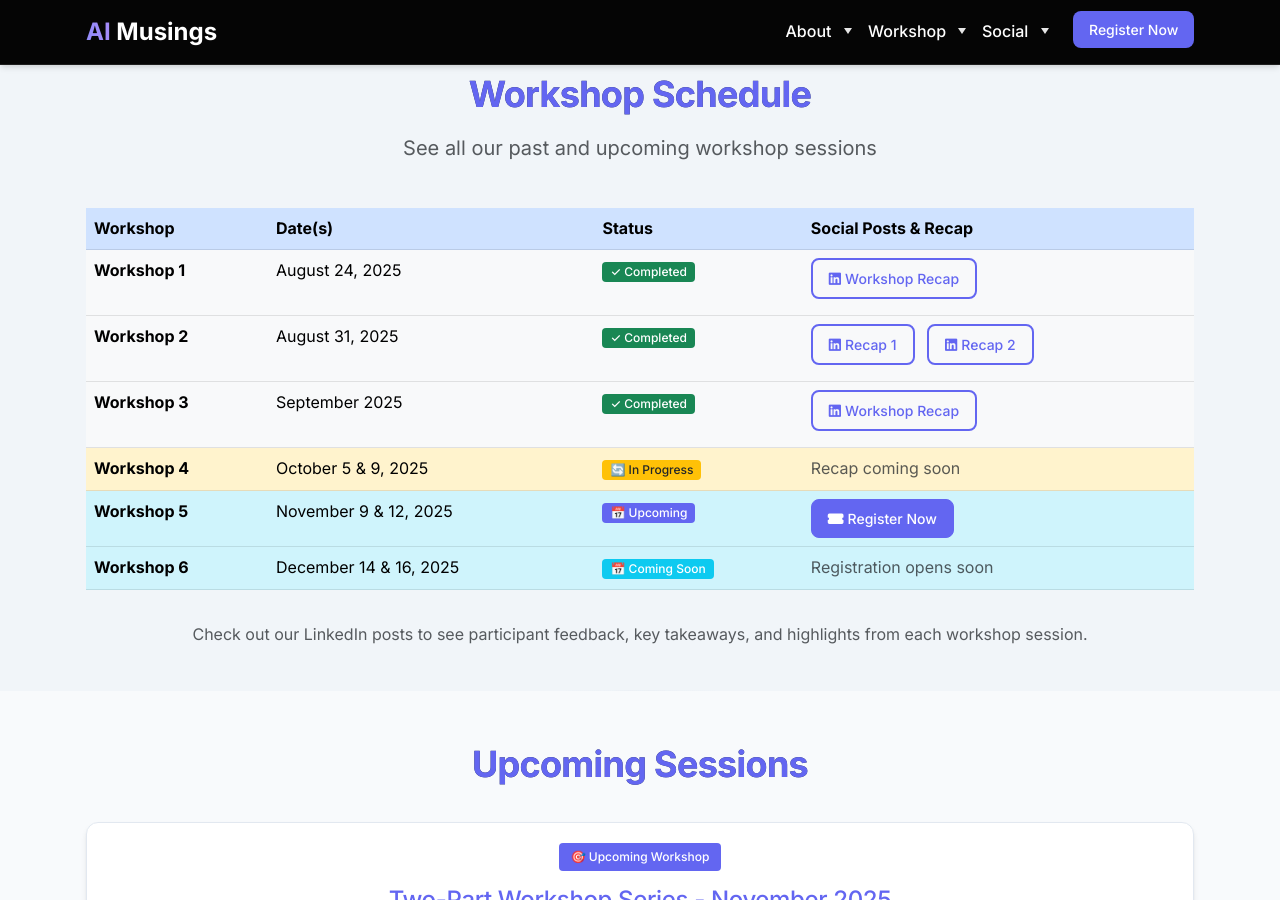
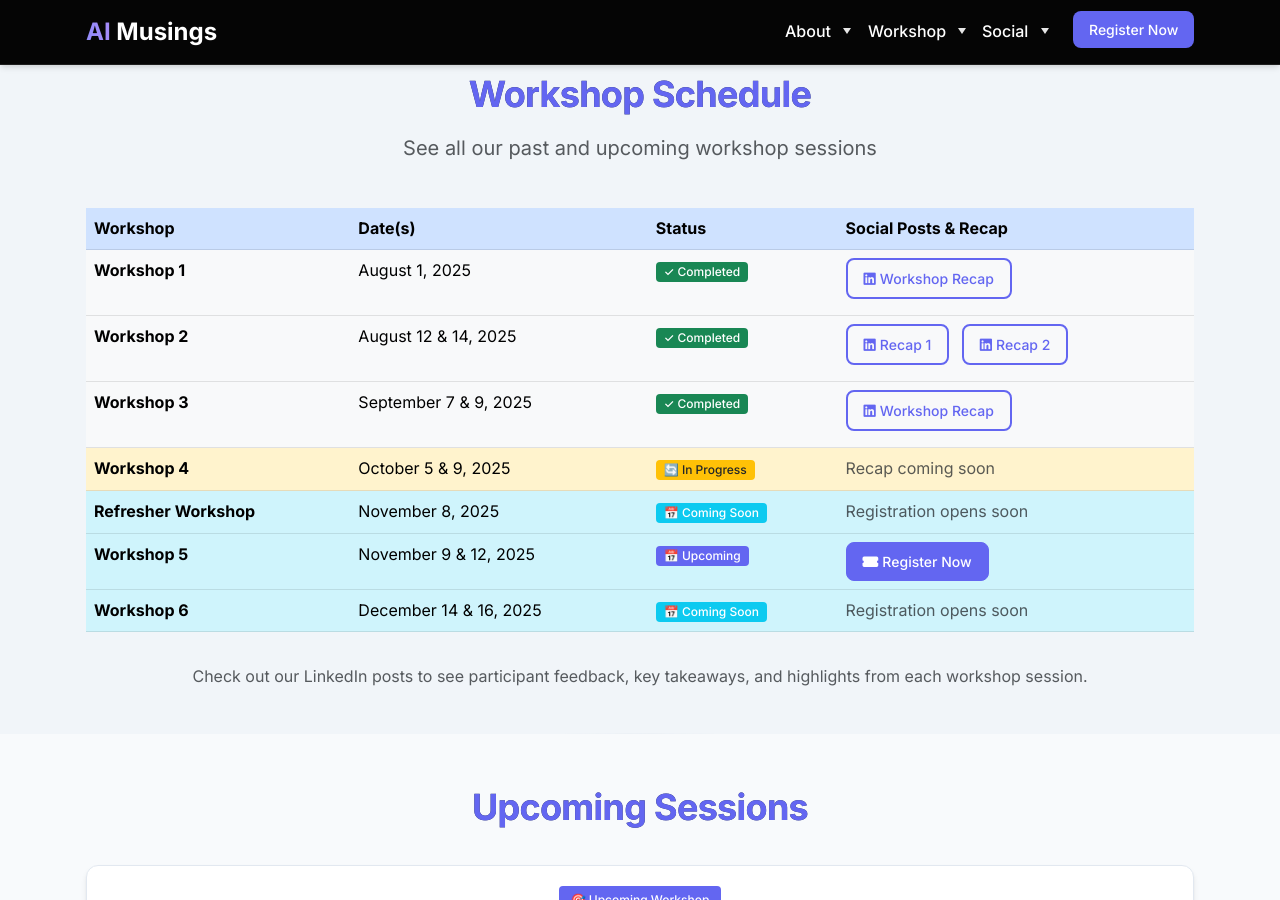
Before and after one commit to pulsarventures/aimusings.site, a Jekyll site: the page built from index.html, in a window 1280 px wide and 900 px high, scrolled down 10626 px. Built offline with Jekyll 4.4.1, drawn with Linux system fonts in a browser that asks for light colours; the list of posts is cut into pages by our own code.

Commit message:
Update workshop schedule dates and add Refresher Workshop
- Updated Workshop 1 date to August 1, 2025
- Updated Workshop 2 dates to August 12 & 14, 2025
- Updated Workshop 3 dates to September 7 & 9, 2025
- Added Refresher Workshop for November 8, 2025

🤖 Generated with [Claude Code](https://claude.com/claude-code)

Co-Authored-By: Claude <noreply@anthropic.com>

```diff
--- a/index.html
+++ b/index.html
@@ -935,7 +935,7 @@ title: "Accelerate Your AI Game: Learn, Apply, Build in One Immersive Session"
                         <tbody>
                             <tr class="table-light">
                                 <td><strong>Workshop 1</strong></td>
-                                <td>August 24, 2025</td>
+                                <td>August 1, 2025</td>
                                 <td><span class="badge bg-success">✓ Completed</span></td>
                                 <td>
                                     <a href="https://www.linkedin.com/feed/update/urn:li:activity:7358135825819205634/" target="_blank" class="btn btn-sm btn-outline-primary me-2 mb-2">
@@ -945,7 +945,7 @@ title: "Accelerate Your AI Game: Learn, Apply, Build in One Immersive Session"
                             </tr>
                             <tr class="table-light">
                                 <td><strong>Workshop 2</strong></td>
-                                <td>August 31, 2025</td>
+                                <td>August 12 & 14, 2025</td>
                                 <td><span class="badge bg-success">✓ Completed</span></td>
                                 <td>
                                     <a href="https://www.linkedin.com/feed/update/urn:li:activity:7363985175409483776/" target="_blank" class="btn btn-sm btn-outline-primary me-2 mb-2">
@@ -958,7 +958,7 @@ title: "Accelerate Your AI Game: Learn, Apply, Build in One Immersive Session"
                             </tr>
                             <tr class="table-light">
                                 <td><strong>Workshop 3</strong></td>
-                                <td>September 2025</td>
+                                <td>September 7 & 9, 2025</td>
                                 <td><span class="badge bg-success">✓ Completed</span></td>
                                 <td>
                                     <a href="https://www.linkedin.com/posts/sree-pradhip_aifirstmindset-ainativetools-aimusings-activity-7371681894704361472-Z29c?utm_source=share&utm_medium=member_desktop&rcm=ACoAAAA__8QBtA7Sogg5gQXQAj-yp2YW5jz5cJc" target="_blank" class="btn btn-sm btn-outline-primary mb-2">
@@ -971,6 +971,12 @@ title: "Accelerate Your AI Game: Learn, Apply, Build in One Immersive Session"
                                 <td>October 5 & 9, 2025</td>
                                 <td><span class="badge bg-warning text-dark">🔄 In Progress</span></td>
                                 <td><span class="text-muted">Recap coming soon</span></td>
+                            </tr>
+                            <tr class="table-info">
+                                <td><strong>Refresher Workshop</strong></td>
+                                <td>November 8, 2025</td>
+                                <td><span class="badge bg-info">📅 Coming Soon</span></td>
+                                <td><span class="text-muted">Registration opens soon</span></td>
                             </tr>
                             <tr class="table-info">
                                 <td><strong>Workshop 5</strong></td>
```
